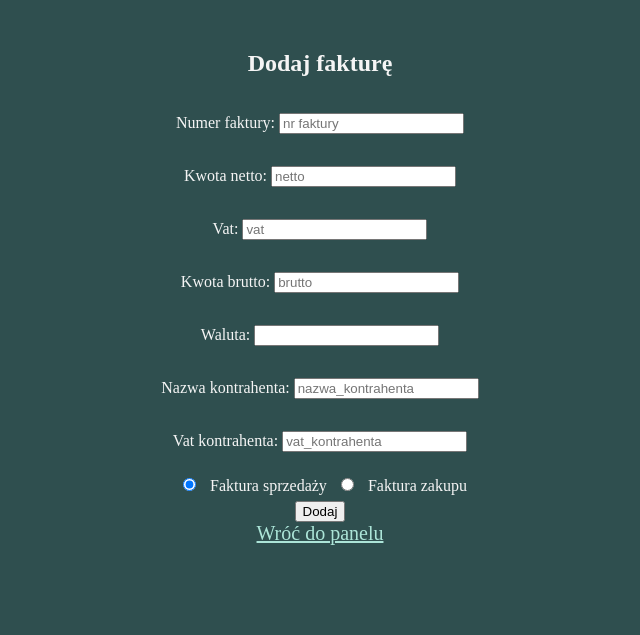
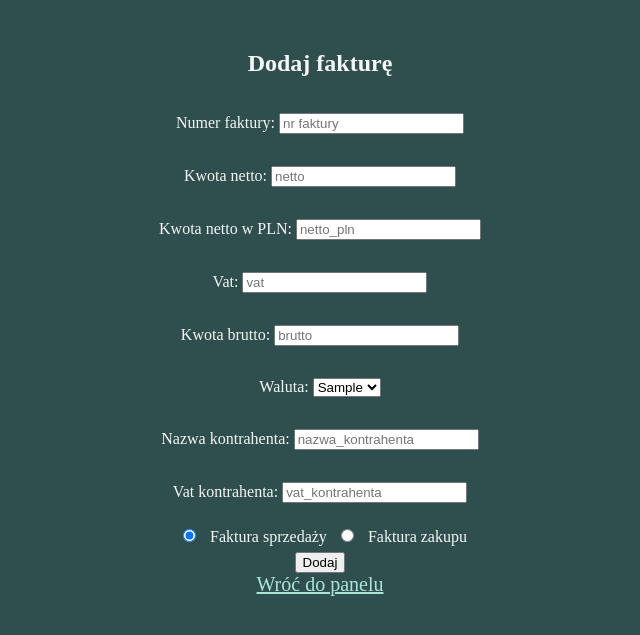
Before and after one commit to mygingerdiary/company_manager, a PHP site: page /invoices/addSalesInvoice.php in a window 1280 px wide. Shown: the top 635 px of the page, without its empty margins (320-960 px from the left). Run offline with PHP 8.4, Linux system fonts and the light colour scheme; tables that the repository leaves empty or names only in its code hold one stand-in row (values such as "Sample post"); some web fonts are replaced.

Commit message:
invoice_system:: updated to work with new database

```diff
--- a/connect.php
+++ b/connect.php
@@ -1,8 +1,8 @@
 <?php
 
-	$host="localhost:8889";
+	$host="localhost:3306";
 	$db_user="root";
-	$db_password="root";
+	$db_password="admin";
 	$db_name="company_manager";
 
 ?>
--- a/invoices/addSalesInvoice.php
+++ b/invoices/addSalesInvoice.php
@@ -3,6 +3,7 @@ session_start();
 
 const ERROR_NR_FAKTURY = 'error_nr_faktury';
 const ERROR_NETTO = 'error_netto';
+const ERROR_NETTO_PLN = 'error_netto_pln';
 const ERROR_VAT = 'error_vat';
 const ERROR_BRUTTO = 'error_brutto';
 const ERROR_WALUTA = 'error_waluta';
@@ -11,6 +12,7 @@ const ERROR_VAT_KONTRAHENTA = 'error_vat_kontrahenta';
 
 const REMEMBER_NR_FAKTURY = 'remember_nr_faktury';
 const REMEMBER_NETTO = 'remember_netto';
+const REMEMBER_NETTO_PLN = 'remember_netto_pln';
 const REMEMBER_VAT = 'remember_vat';
 const REMEMBER_BRUTTO = 'remember_brutto';
 const REMEMBER_WALUTA = 'remember_waluta';
@@ -40,6 +42,16 @@ function validate_netto($netto)
     }
     return true;
 }
+
+function validate_netto_pln($netto_pln)
+{
+    if (!is_numeric($netto_pln)) {
+        $_SESSION[ERROR_NETTO_PLN] = "Kwota netto nie jest liczbą";
+        return false;
+    }
+    return true;
+}
+
 
 function validate_vat($vat)
 {
@@ -105,6 +117,7 @@ if ($conn->connect_errno == 0 && isset($_POST['nr_faktury'])) {
 
     $nr_faktury = $_POST['nr_faktury'];
     $netto = $_POST['netto'];
+    $netto_pln = $_POST['netto_pln'];
     $vat = $_POST['vat'];
     $brutto = $_POST['brutto'];
     $waluta = $_POST['waluta'];
@@ -115,6 +128,7 @@ if ($conn->connect_errno == 0 && isset($_POST['nr_faktury'])) {
 
     if (validate_invoice_number($nr_faktury) &&
         validate_netto($netto) &&
+        validate_netto_pln($netto_pln) &&
         validate_vat($vat) &&
         validate_brutto($brutto) &&
         validate_waluta($waluta) &&
@@ -128,6 +142,7 @@ if ($conn->connect_errno == 0 && isset($_POST['nr_faktury'])) {
     // remember data
     $_SESSION[REMEMBER_NR_FAKTURY] = $nr_faktury;
     $_SESSION[REMEMBER_NETTO] = $netto;
+    $_SESSION[REMEMBER_NETTO_PLN] = $netto_pln;
     $_SESSION[REMEMBER_VAT] = $vat;
     $_SESSION[REMEMBER_BRUTTO] = $brutto;
     $_SESSION[REMEMBER_WALUTA] = $waluta;
@@ -143,11 +158,9 @@ if ($conn->connect_errno == 0 && isset($_POST['nr_faktury'])) {
             $kontrahent_id = add_contractor_if_not_existing($conn, $nazwa_kontrahenta, $vat_kontrahenta);
             $waluta_id = get_vault_id($conn, $waluta);
 
-            echo("<script>console.log('PHP: " . $kontrahent_id . "');</script>");
-
             if ($conn->query("INSERT INTO faktury " .
-                "(nr_faktury, netto, vat, brutto, waluta, kontrahent_id, id_dokumentu, rodzaj) " .
-                "VALUES('$nr_faktury', $netto, $vat, $brutto, $waluta_id, $kontrahent_id, NULL, $rodzaj);")) {
+                "(nr_faktury, netto, netto_pln, vat, brutto, waluta, kontrahent_id, id_dokumentu, rodzaj) " .
+                "VALUES('$nr_faktury', $netto, $netto_pln, $vat, $brutto, $waluta_id, $kontrahent_id, NULL, $rodzaj);")) {
 
                 $id_select_query = "SELECT id FROM faktury WHERE nr_faktury=$nr_faktury AND kontrahent_id=$kontrahent_id LIMIT 1";
                 $id_result = mysqli_query($conn, $id_select_query);
@@ -254,6 +267,22 @@ function add_contractor_if_not_existing($conn, $nazwa_kontrahenta, $vat_kontrahe
         ?>
 
         <p>
+            Kwota netto w PLN:
+            <input type="text" name="netto_pln" placeholder="netto_pln" value="<?php
+            if (isset($_SESSION[REMEMBER_NETTO_PLN])) {
+                echo $_SESSION[REMEMBER_NETTO_PLN];
+                unset($_SESSION[REMEMBER_NETTO_PLN]);
+            }
+            ?>">
+        </p>
+        <?php
+        if (isset($_SESSION[ERROR_NETTO_PLN])) {
+            echo '<div class="error">' . $_SESSION[ERROR_NETTO_PLN] . '</div>';
+            unset($_SESSION[ERROR_NETTO_PLN]);
+        }
+        ?>
+
+        <p>
             Vat:
             <input type="text" name="vat" placeholder="vat" value="<?php
             if (isset($_SESSION[REMEMBER_VAT])) {
@@ -287,22 +316,21 @@ function add_contractor_if_not_existing($conn, $nazwa_kontrahenta, $vat_kontrahe
 
         <p>
             Waluta:
-            <input list="waluta" name="waluta" value="<?php
+            <select name="waluta" value="<?php
             if (isset($_SESSION[REMEMBER_WALUTA])) {
                 echo $_SESSION[REMEMBER_WALUTA];
                 unset($_SESSION[REMEMBER_WALUTA]);
             }
             ?>" required>
-            <datalist id="waluta">
                 <?php
-
                 if ($waluty_result->num_rows > 0) {
                     while ($data = $waluty_result->fetch_assoc()) {
-                        echo "<option value='" . $data['nazwa'] . "'>\n";
+                        echo "<option value='" . $data['nazwa'] . "'>" . $data['nazwa'] . "</option>";
                     }
                 }
                 ?>
-            </datalist>
+            </select>
+
         </p>
         <?php
         if (isset($_SESSION[ERROR_WALUTA])) {
--- a/invoices/salesInvoicePanel.php
+++ b/invoices/salesInvoicePanel.php
@@ -232,6 +232,7 @@ if ($_SERVER['REQUEST_METHOD'] === 'POST') {
                             "<p>" . $data['id'] . "</p>" .
                             "<p> nr faktury: " . $data['nr_faktury'] . "</p>" .
                             "<p> kwota netto: " . $data['netto'] . "</p>" .
+                            "<p> kwota netto w PLN: " . $data['netto_pln'] . "</p>" .
                             "<p> vat: " . $data['vat'] . "</p>" .
                             "<p> kwota brutto: " . $data['brutto'] . "</p>" .
                             "<p> waluta: " . $waluta_name . "</p>" .
--- a/panel.php
+++ b/panel.php
@@ -16,8 +16,7 @@
     </form>
     <div class="panel">
         <button onclick="window.location.href = 'addUserPanel.php';"> stwórz użytkownika</button>
-        <button onclick="window.location.href = 'invoices/salesInvoicePanel.php';"> katalog faktur sprzedaży</button>
-        <button> katalog faktur zakupu</button>
+        <button onclick="window.location.href = 'invoices/salesInvoicePanel.php';"> podsystem katalogów faktur</button>
         <button onclick="window.location.href = 'documentsSystem.php';"> podsystem dokumentów</button>
         <button onclick="window.location.href = 'devicesCatalogPanel.php';"> podsystem katalogów sprzętu</button>
         <button onclick="window.location.href = 'licencesCatalogPanel.php';"> podsystem licecji</button>
```
Also changed, not shown: invoices/updateInvoice.php (+35 -5 lines).
